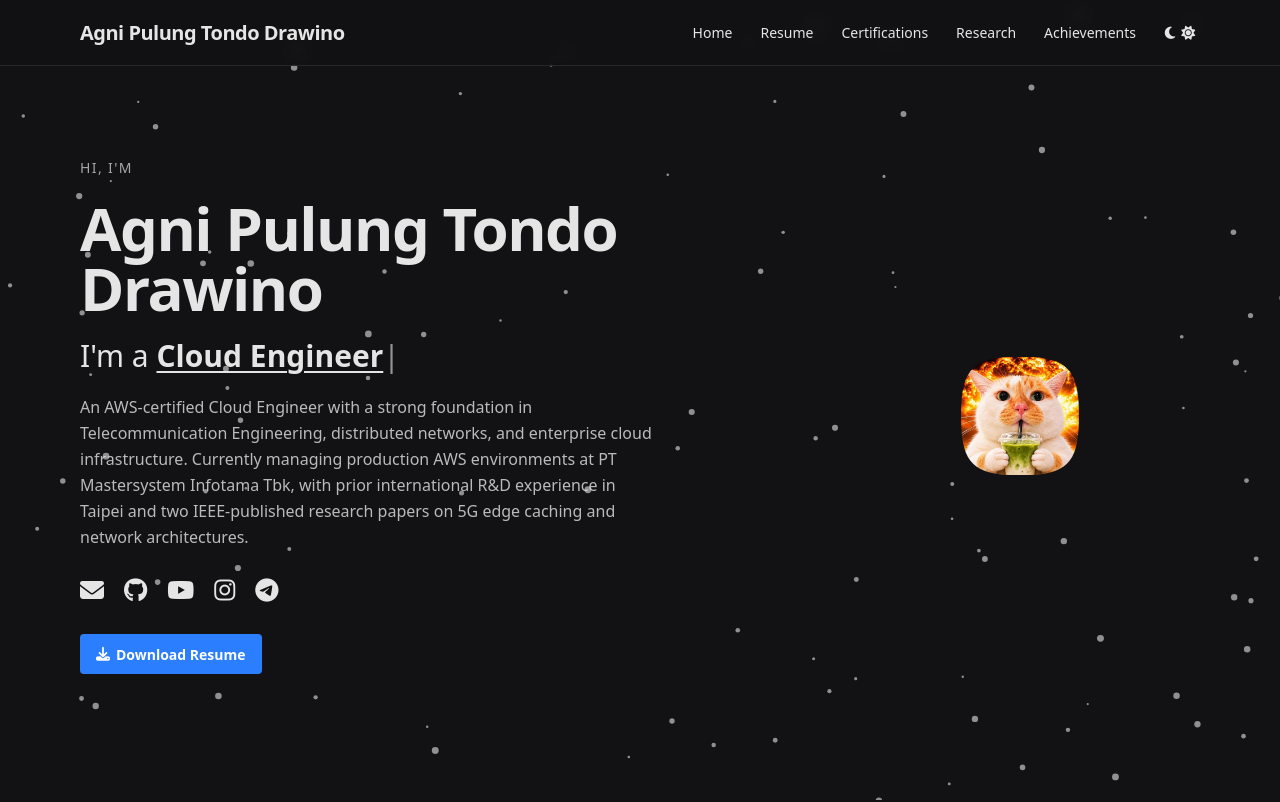
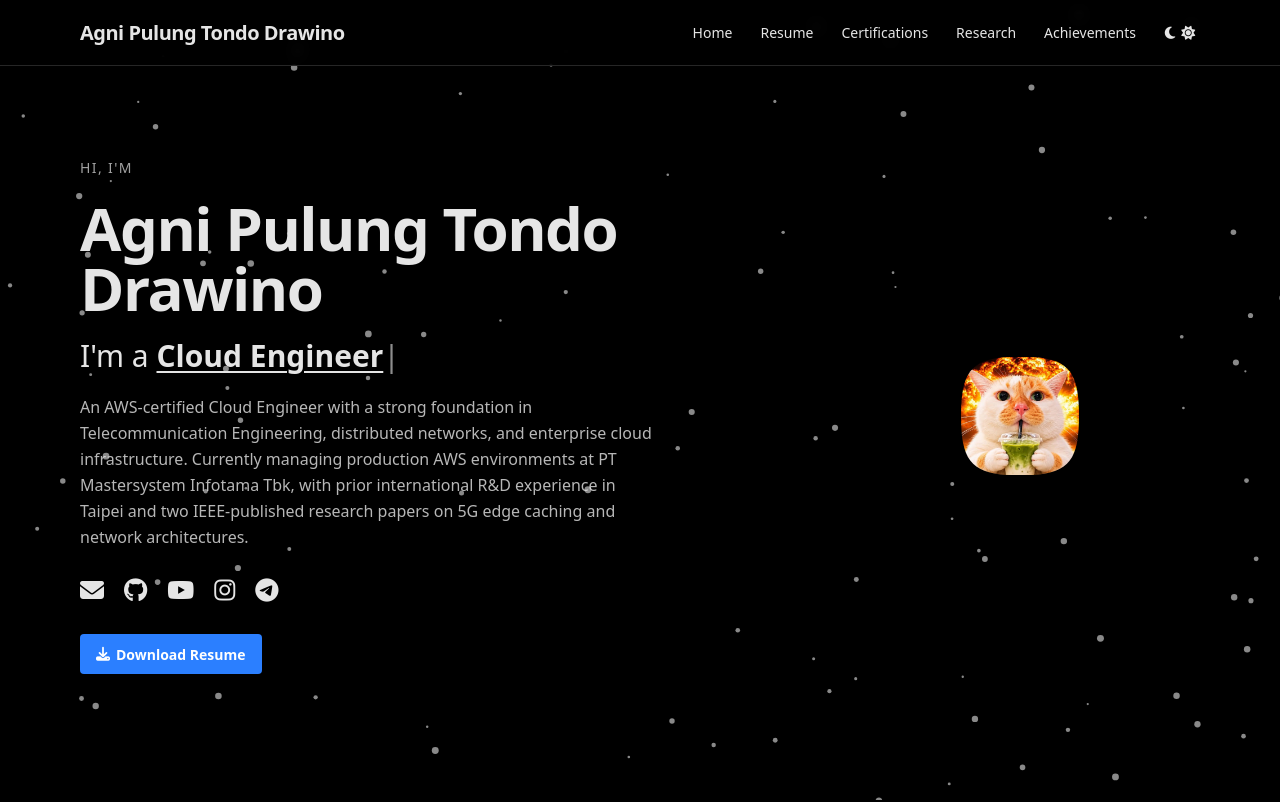
Before and after one commit to agnislur/agnislur.github.io, a plain HTML site: page index.html in a window 1280 px wide. Shown: the top 802 px of the page. Drawn offline with nearby package versions, Linux system fonts and the light colour scheme.

Commit message:
Change background color to pure black #000000

```diff
--- a/index.html
+++ b/index.html
@@ -64,9 +64,9 @@
     /* Tema gelap kustom berbasis variabel CSS DaisyUI v5 agar tetap senada dengan gaya minimalis "wireframe" */
     [data-theme="wireframe-dark"] {
       color-scheme: dark;
-      --color-base-100: #121214;
-      --color-base-200: #18181b;
-      --color-base-300: #27272a;
+      --color-base-100: #000000;
+      --color-base-200: #0f0f0f;
+      --color-base-300: #262626;
       --color-base-content: #e5e5e5;
       --color-primary: #d4d4d4;
       --color-primary-content: #111111;
```
